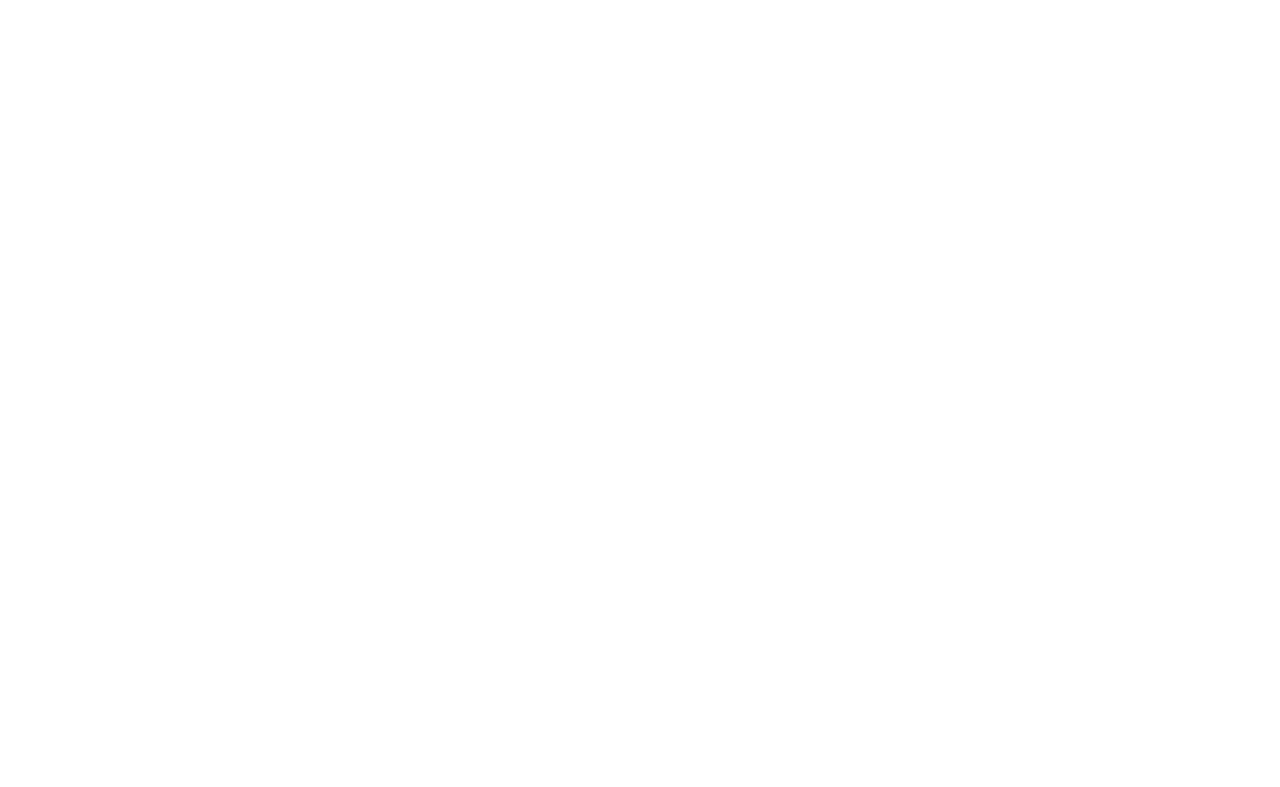
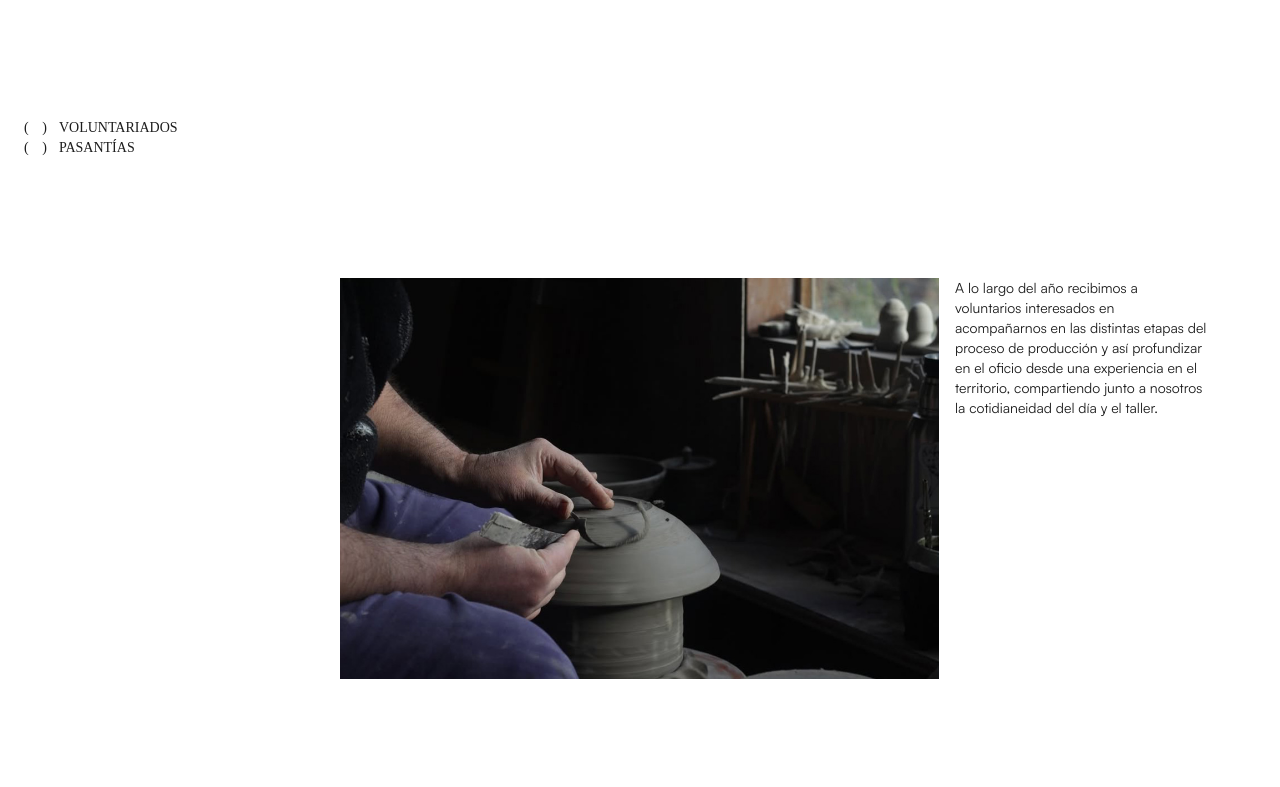
Before and after one commit to marianoariassoy/espacioceramica, a Next.js app: page /residencias in a window 1280 px wide. Shown: the part 673-1460 px from the top of the page. Before the commit the page ends 800 px from the top, so only its background shows below. Built offline with nearby package versions, Linux system fonts and the light colour scheme.

Commit message:
initial commit

```diff
--- a/src/app/residencias/page.tsx
+++ b/src/app/residencias/page.tsx
@@ -1,11 +1,12 @@
 import Credits from "@/components/credits";
 import { metadata } from "../layout";
 import Link from "next/link";
-
+import Voluntariados from "./voluntariados";
 metadata.title = "Residencias Espacio Cerámica";
 
 const page = () => {
   return (
+    <>
       <section className="flex flex-col lg:items-center lg:flex-row gap-x-12 gap-y-8 pt-10 relative">
         <div className="absolute z-50 top-2 hidden lg:block">
           <Credits />
@@ -13,9 +14,13 @@ const page = () => {
         <div className="block lg:hidden">
           <Credits />
         </div>
-      <div className="lg:w-1/3 flex flex-col text-sm">
+        <div className="lg:w-1/3 flex flex-col text-sm min-h-50vh">
           <div className="flex lg:justify-center">
-          <img src="/logo/logo-residencias.svg" alt="Logo" className="h-20 " />
+            <img
+              src="/logo/logo-residencias.svg"
+              alt="Logo"
+              className="h-20 "
+            />
           </div>
         </div>
         <div className="flex lg:w-2/3 aspect-[4/5] lg:aspect-[5/4] overflow-hidden">
@@ -28,6 +33,9 @@ const page = () => {
           </Link>
         </div>
       </section>
+
+      <Voluntariados />
+    </>
   );
 };
 
--- a/src/app/residencias/voluntariados/page.tsx
+++ b/src/app/residencias/voluntariados.tsx
@@ -4,7 +4,6 @@ import Item from "@/components/item";
 import Nav from "@/components/nav";
 import Footer from "@/components/footer";
 import ImageAspect from "@/components/ImageAspect";
-
 import { useState, useEffect } from "react";
 
 const page = () => {
@@ -17,13 +16,9 @@ const page = () => {
     article.scrollIntoView({ behavior: "smooth" });
   };
 
-  useEffect(() => {
-    document.title = "Voluntariados y Pasantias Espacio Cerámica";
-  }, []);
-
   return (
     <section>
-      <div className="fixed top-12 lg:top-0 py-2 z-40 flex flex-col -mt-1">
+      <div className="sticky top-1 z-50 flex flex-col  mt-30">
         <Item
           title="Voluntariados"
           active={article === "#voluntariados"}
@@ -36,7 +31,7 @@ const page = () => {
         />
       </div>
 
-      <div className="w-full flex flex-col py-30">
+      <div className="w-full flex flex-col pb-30">
         <article className="flex flex-col justify-start items-start lg:flex-row gap-4 pt-30">
           <div className="lg:w-1/4"></div>
           <div className="lg:w-1/2">
```
Lines whose indentation alone changed are shown as unchanged.
